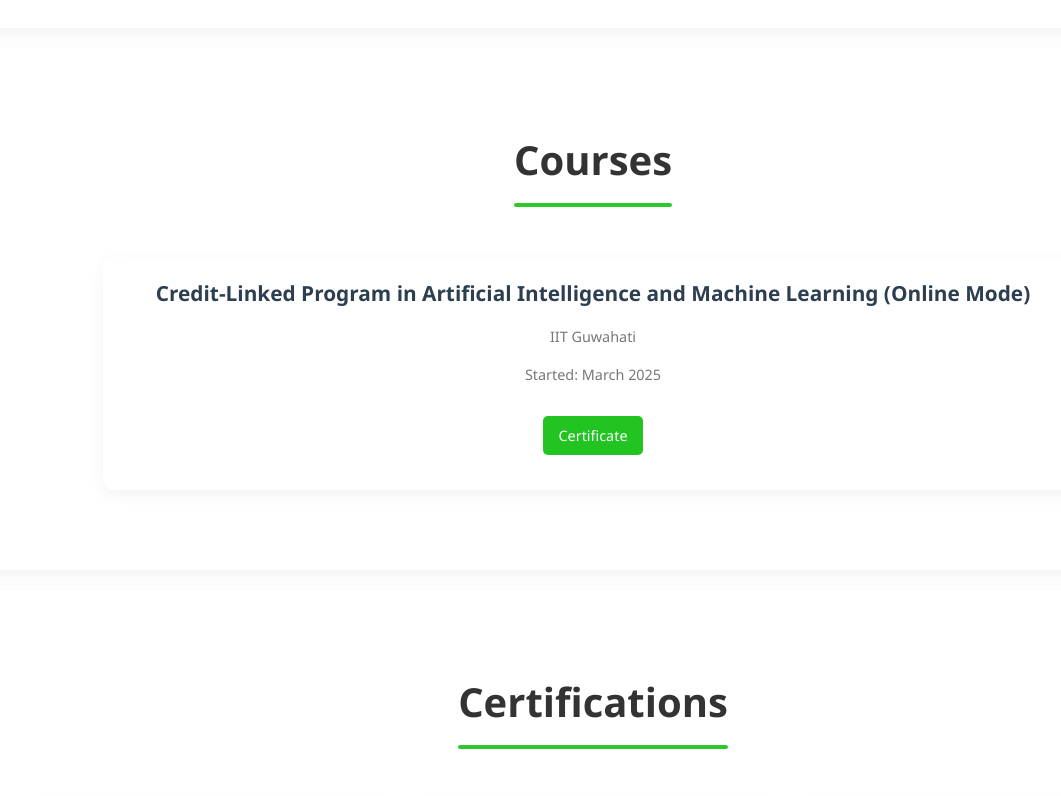
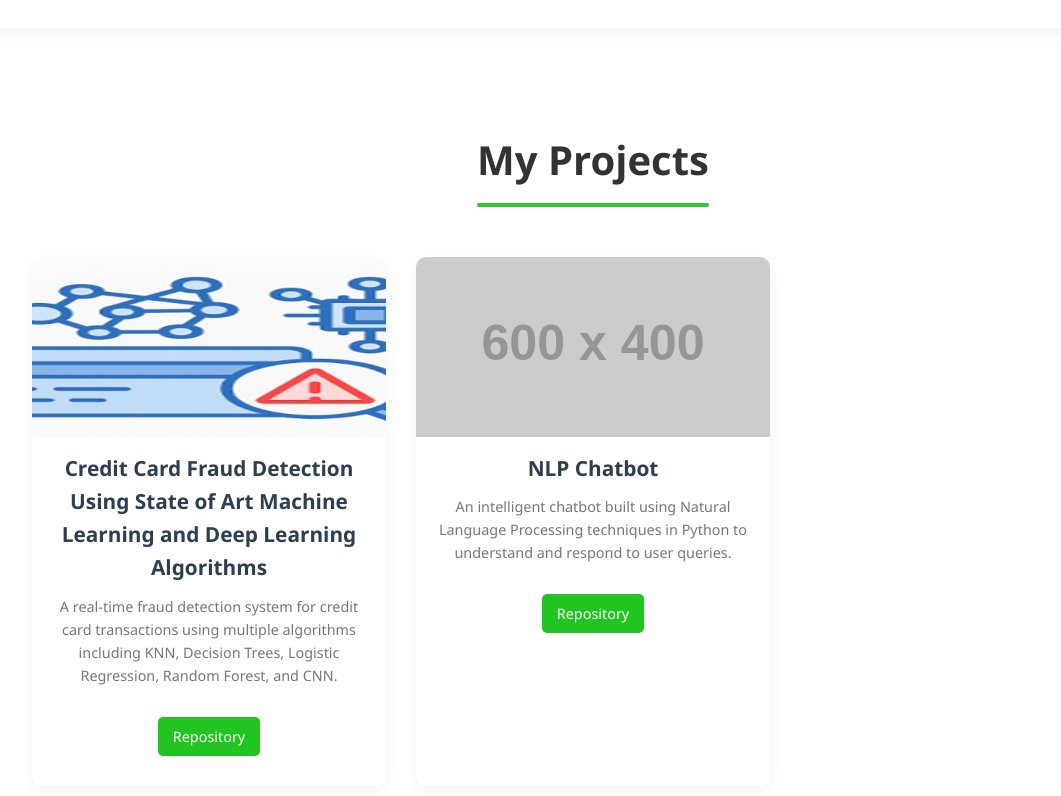
Before and after one commit to ksampathreddy/ksampathreddy.github.io, a plain HTML site: page index.html in a window 1280 px wide. Shown: the part 2280-3076 px from the top of the page, without its empty margins (47-1108 px from the left). Drawn offline with Linux system fonts and the light colour scheme; placeholder pictures from the web are drawn by us.

Commit message:
modifying projects section

```diff
--- a/index.html
+++ b/index.html
@@ -126,19 +126,19 @@
 
 
   <!-- Projects Section -->
-  <!-- <section id="projects">
+  <section id="projects">
     <div class="container">
       <div class="section-heading"><h2 >My Projects</h2></div>
       <div class="projects-container">
         <div class="project-card">
           <div class="project-img">
-            <img src="https://via.placeholder.com/600x400?text=Fraud+Detection" alt="Fraud Detection Project">
+            <img src="images/p1.jpg" alt="Fraud Detection Project">
           </div>
           <div class="project-info">
-            <h3>Online Fuzzy Fraud Detection Framework</h3>
-            <p>A real-time fraud detection system for credit card transactions using Fuzzy Logistic Regression to handle class imbalance and non-stationary patterns.</p>
+            <h3>Credit Card Fraud Detection Using State of Art Machine Learning and Deep Learning Algorithms</h3>
+            <p>A real-time fraud detection system for credit card transactions using multiple algorithms including KNN, Decision Trees, Logistic Regression, Random Forest, and CNN.</p>
             <div class="project-links">
-                <a href="#" class="btn">Repository</a>
+                <a href="images/p2.png" class="btn">Repository</a>
             </div>
           </div>
         </div>
@@ -150,13 +150,13 @@
             <h3>NLP Chatbot</h3>
             <p>An intelligent chatbot built using Natural Language Processing techniques in Python to understand and respond to user queries.</p>
             <div class="project-links">
-              <a href="#" class="btn">Repository</a>
+              <a href="https://github.com/ksampathreddy/chatbot" class="btn">Repository</a>
             </div>
           </div>
         </div>
       </div>
     </div>
-  </section> -->
+  </section>
 
   <!-- Courses Section -->
   <section id="courses">
```
Also changed, not shown: images/p1.jpg (added), images/p2.png (added).
